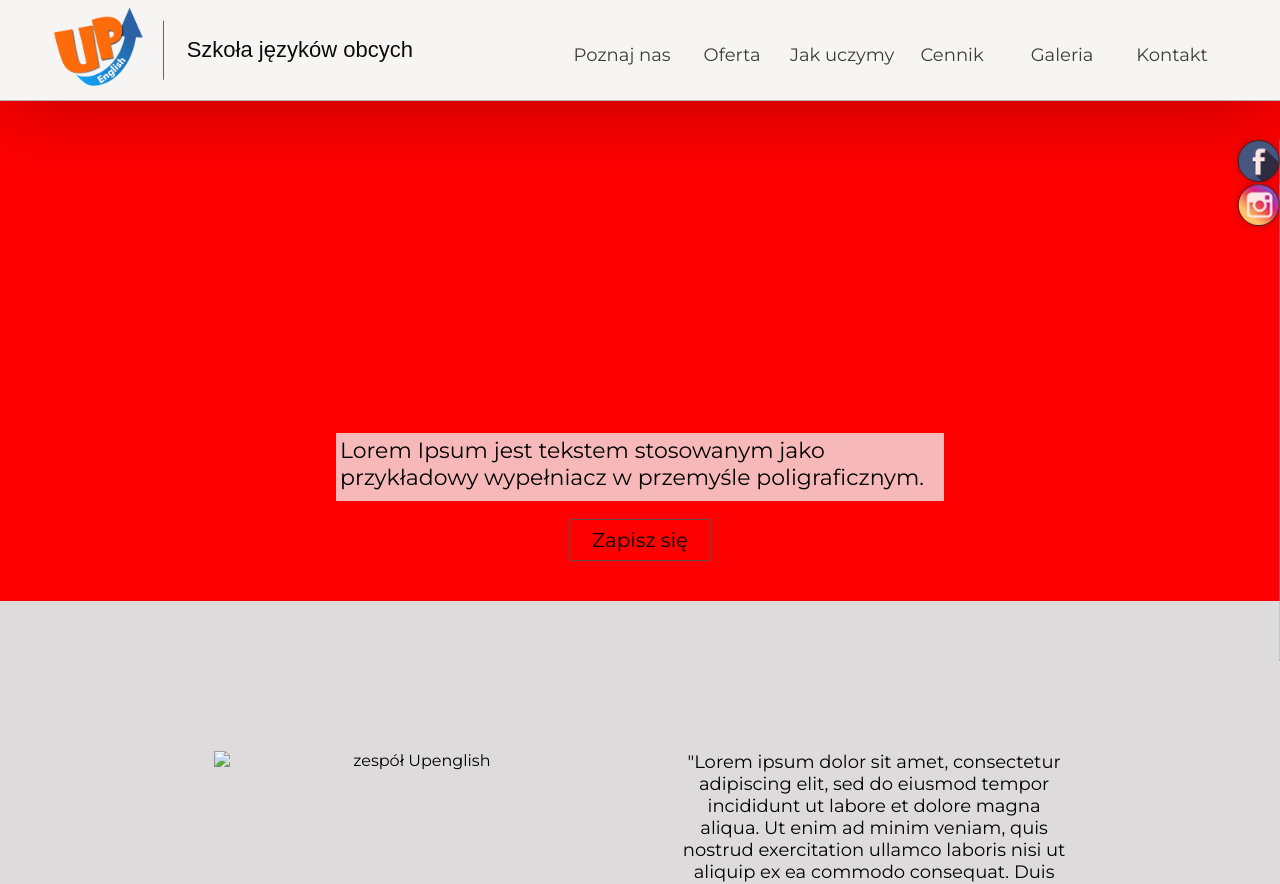
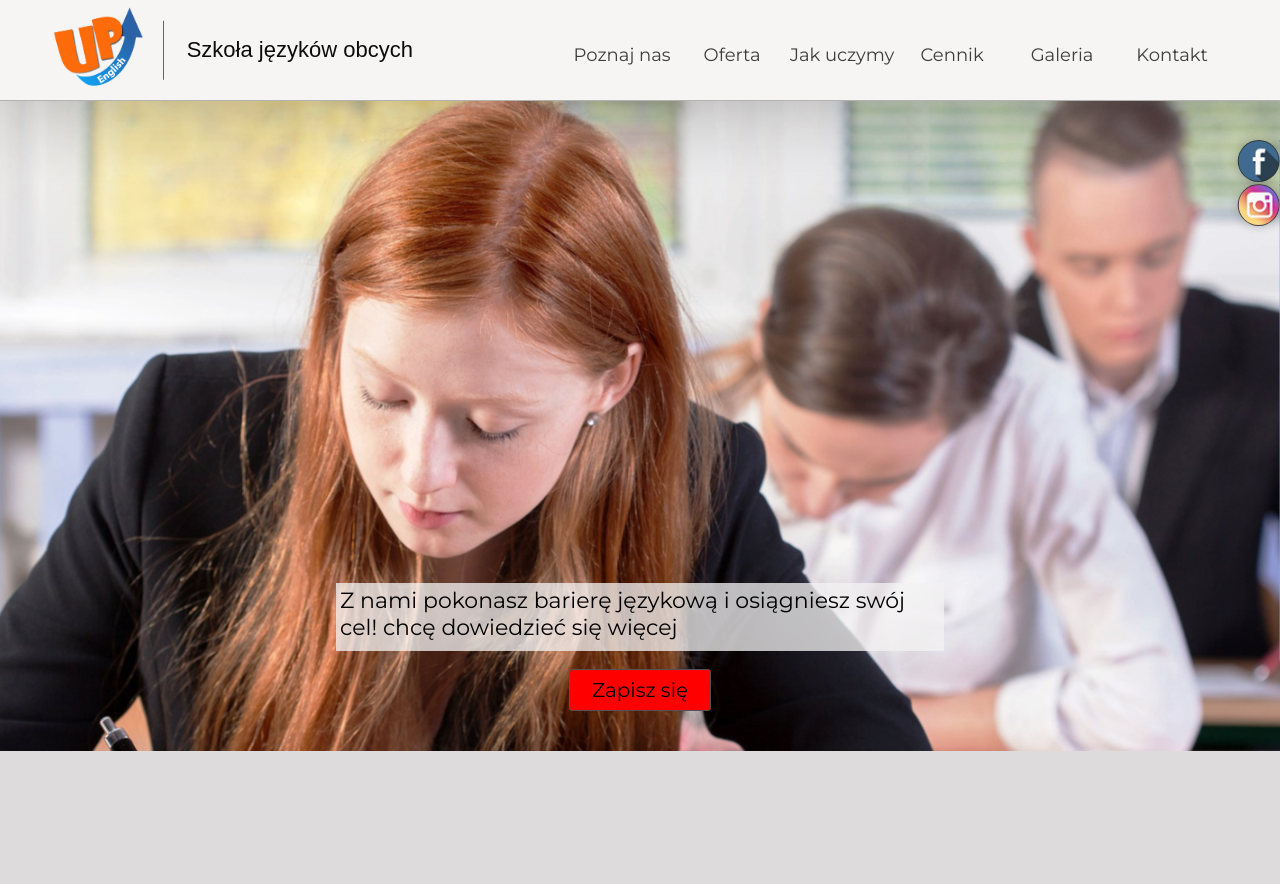
Before and after one commit to blazbla274/Upenglish, a PHP site: page / in a window 1280 px wide. Shown: the top 884 px of the page. Run offline with PHP 8.4, Linux system fonts and the light colour scheme; some libraries are stand-ins or nearby versions; some web fonts are replaced.

Commit message:
Bader, add img

```diff
--- a/css/img.css
+++ b/css/img.css
@@ -1,6 +1,9 @@
+/*Lectors*/
 .lector_box.lector1 {
      background-image: url(../img/lectors/lector1.jpg);
 }
+
+/*Gallery*/
 #img1 {
     background-image: url(../img/gallery/miniImg/img1.jpg);
 }
@@ -61,3 +64,38 @@
 #img20 {
     background-image: url(../img/gallery/miniImg/img20.jpg);
 }
+
+/*Baner*/
+
+#cell_1 {
+    background-image: url("../img/baner/exam.jpg");
+    background-position: 50% 35%;
+}
+#cell_2 {
+    background-image: url("../img/baner/business.jpg");
+    background-position: 50% 30%;
+}
+#cell_3 {
+    background-image: url("../img/baner/groupconversation.jpg");
+    background-position: 50% 40%;
+}
+#cell_4 {
+    background-image: url("../img/baner/happykids.jpg");
+}
+#cell_5 {
+    background-image: url("../img/baner/kids.jpg");
+}
+#cell_6 {
+    background-image: url("../img/baner/speaking.jpg");
+    background-position: 50% 55%;
+}
+#cell_7 {
+    background-image: url("../img/baner/groupconversation.jpg");
+    background-position: 50% 40%;
+}
+#cell_8 {
+    background-image: url("../img/baner/kids.jpg");
+}
+#cell_9 {
+    background-image: url("../img/baner/happykids.jpg");
+}
--- a/css/main.css
+++ b/css/main.css
@@ -309,7 +309,7 @@ nav > div > .join {
 /*Slider*/
 .main_slider {
     width: 100%;
-    height: 500px;
+    height: 650px;
     position: relative;
     z-index: 99;
     overflow: hidden;
@@ -374,17 +374,10 @@ nav > div > .join {
     left: 10px;
     top: 10px;
     font-size: 40px;
+    background-size: cover;
+    background-position: center;
+    background-repeat: no-repeat;
 }
-
-.cell:nth-child(9n+1) { background: hsla(  0, 100%, 50%, 1); }
-.cell:nth-child(9n+2) { background: hsla( 40, 100%, 50%, 1); }
-.cell:nth-child(9n+3) { background: hsla( 80, 100%, 50%, 1); }
-.cell:nth-child(9n+4) { background: hsla(120, 100%, 50%, 1); }
-.cell:nth-child(9n+5) { background: hsla(160, 100%, 50%, 1); }
-.cell:nth-child(9n+6) { background: hsla(200, 100%, 50%, 1); }
-.cell:nth-child(9n+7) { background: hsla(240, 100%, 50%, 1); }
-.cell:nth-child(9n+8) { background: hsla(280, 100%, 50%, 1); }
-.cell:nth-child(9n+0) { background: hsla(320, 100%, 50%, 1); }
 
 .scene_resizing {
     top: 0px;
@@ -657,6 +650,9 @@ h2 {
     color: rgba(255, 255, 255, 0.836);
 }
 
+.circle > div:last-child.gamification {
+    font-size: 14px;
+}
 /*How we learging*/
 .how_we_learning > h2 {
     color: rgb(26, 24, 24);
--- a/index.html
+++ b/index.html
@@ -109,21 +109,22 @@
         <div class="scene">
           <div class="carousel">
 
-            <div class="cell"></div>
-            <div class="cell"></div>
-            <div class="cell"></div>
-            <div class="cell"></div>
-            <div class="cell"></div>
-            <div class="cell"></div>
-            <div class="cell"></div>
-            <div class="cell"></div>
-            <div class="cell"></div>
+            <div class="cell" id="cell_1"></div>
+            <div class="cell" id="cell_2"></div>
+            <div class="cell" id="cell_3"></div>
+            <div class="cell" id="cell_4"></div>
+            <div class="cell" id="cell_5"></div>
+            <div class="cell" id="cell_6"></div>
+            <div class="cell" id="cell_7"></div>
+            <div class="cell" id="cell_8"></div>
+            <div class="cell" id="cell_9"></div>
 
           </div>
         </div>
         <span>
-          Lorem Ipsum jest tekstem stosowanym jako
-          przykładowy wypełniacz w przemyśle poligraficznym.
+            Z nami pokonasz barierę językową
+            i osiągniesz swój cel!
+            chcę dowiedzieć się więcej
         </span>
         <a class="join">Zapisz się</a>
 
@@ -395,7 +396,7 @@
             <div class="circle">
 
               <div></div>
-              <div>
+              <div class="gamification">
                 <h3>Gamifikacja</h3>
                 Gamifikacja polaga na użyciu mechanizmów z gier, które mobilizują
                 do działania i zwiększają zaangażowanie ucznia. Granie w gry językowe
```
Also changed, not shown: img/baner/business.jpg (added), img/baner/exam.jpg (added), img/baner/groupconversation.jpg (added), img/baner/happykids.jpg (added), img/baner/kids.jpg (added), img/baner/speaking.jpg (added).
